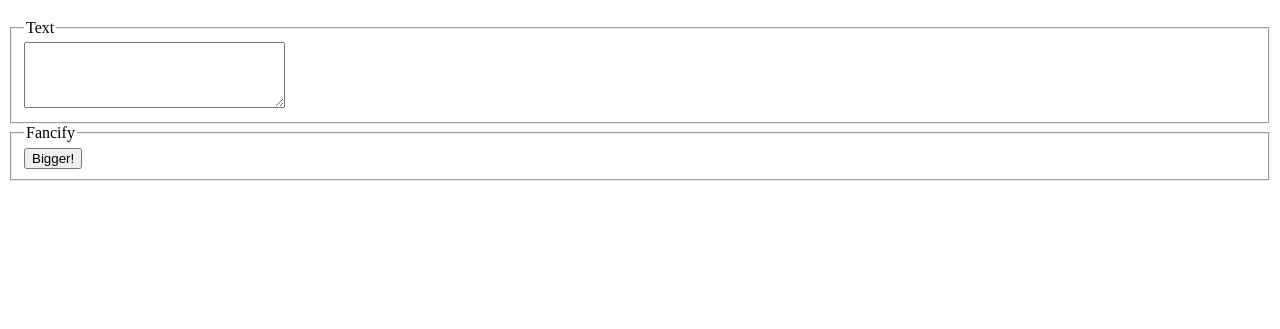
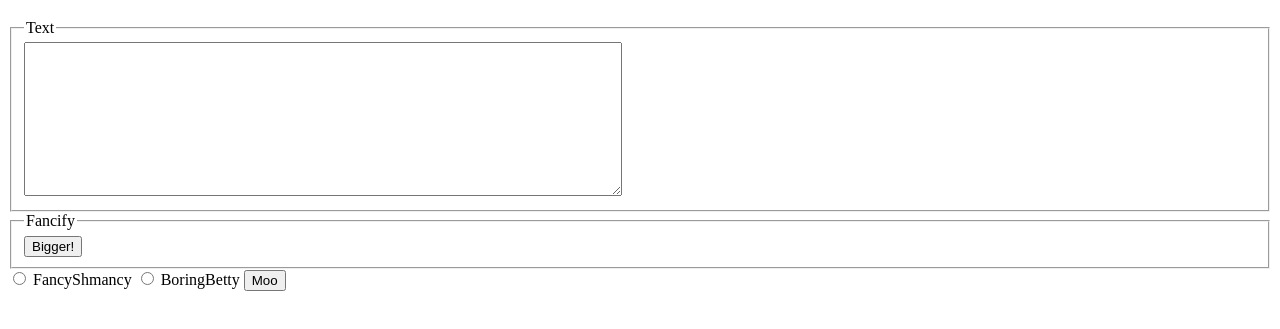
Before and after one commit to alecferguson/web-programming, a plain HTML site: page Fun-with-JavaScript/fancifymytext.html in a window 1280 px wide. Both pictures are taken after a click on the button "Bigger!". Shown: the part 61-390 px from the top of the page. Drawn offline with Linux system fonts and the light colour scheme.

Commit message:
added style logic in JS

```diff
--- a/Fun-with-JavaScript/fancifymytext.html
+++ b/Fun-with-JavaScript/fancifymytext.html
@@ -2,20 +2,44 @@
 <html>
   <head>
     <title>Fancify Shamcify</title>
+    <!-- link to your script file here -->
     <script src="fancifymytext.js"></script>
   </head>
 
   <body>
     <h1>Fancify my Text</h1>
-
+    <!-- Your UI controls go here -->
+    <!-- Text Box -->
     <fieldset>
       <legend>Text</legend>
       <textarea id="textArea" rows="4" cols="30"></textarea>
     </fieldset>
 
+    <!-- Bigger Button -->
     <fieldset>
       <legend>Fancify</legend>
-      <button onClick="largerText()">Bigger!</button>
+      <button onClick="enlargeText()">Bigger!</button>
     </fieldset>
+
+    <!-- Fancy Radio Input -->
+    <input
+      type="radio"
+      id="fancy"
+      name="styleButton"
+      onChange="fancifyText()"
+    />
+    <label for="fancy">FancyShmancy</label>
+
+    <!-- Boring Radio Input -->
+    <input
+      type="radio"
+      id="boring"
+      name="styleButton"
+      onChange="boringText()"
+    />
+    <label for="boring">BoringBetty</label>
+
+    <!-- Moo Button -->
+    <button onclick="moo()">Moo</button>
   </body>
 </html>
--- a/Fun-with-JavaScript/fancifymytext.js
+++ b/Fun-with-JavaScript/fancifymytext.js
@@ -1,4 +1,40 @@
-function largerText() {
+function enlargeText() {
+  // Getting text area ID
+  document.getElementById("textArea").style.fontSize = "24pt";
+  // Creating an alert using JS
   alert("Hello, world!");
-  document.getElementById.style.fontSize = "24pt";
 }
+
+function fancifyText() {
+  // Getting text from textArea
+  let textArea = document.getElementById("textArea");
+  // Styling text
+  textArea.style.color = "blue";
+  textArea.style.fontWeight = "bold";
+  textArea.style.textDecoration = "underline";
+}
+
+function boringText() {
+  // Getting text from textArea
+  let textArea = document.getElementById("textArea");
+  // Styling text
+  textArea.style.color = "black";
+  textArea.style.fontWeight = "normal";
+  textArea.style.textDecoration = "none";
+}
+
+function moo() {
+  let textArea = document.getElementById("textArea");
+  let text = textArea.value.toUpperCase();
+
+  // Moo Button logic, adds -Moo to the end of every sentence.
+  let str = text.split(".");
+  for (let i = 0; i < str.length - 1; i++) {
+    let word = str[i].trim().split(" ");
+    if (word.length > 0) {
+      word[word.length - 1] += "-Moo";
+    }
+    str[i] = word.join(" ");
+  }
+  textArea.value = str.join(". ");
+}
```
